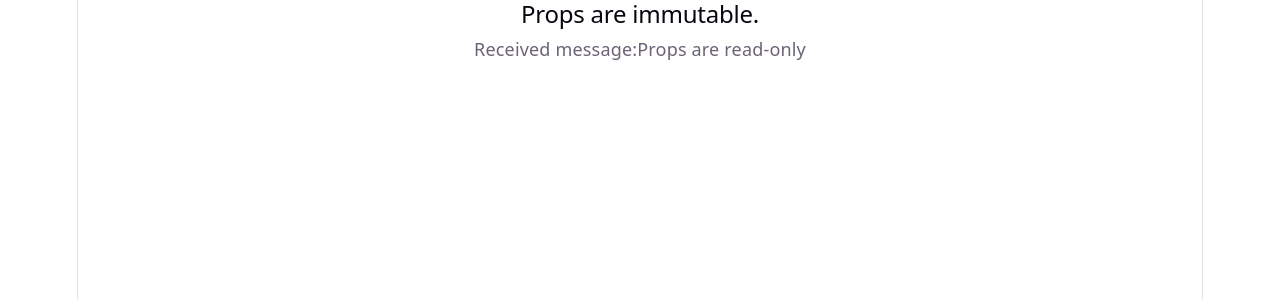
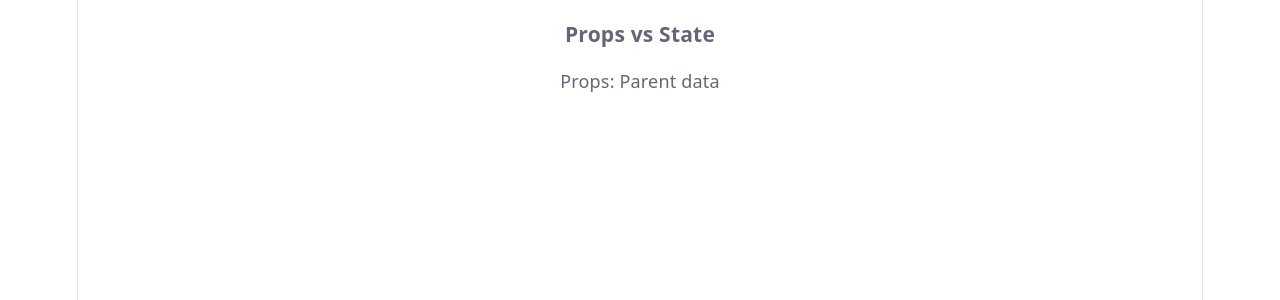
Before and after one commit to poorna834/MERN_Stu_FebMay26Mys, a React (Vite) app in the folder W9/D2/prop-example-app/: page / in a window 1280 px wide. Shown: the top 300 px of the page. Built offline with nearby package versions, Linux system fonts and the light colour scheme.

Commit message:
Props vs state Added

```diff
--- a/W9/D2/prop-example-app/src/App.jsx
+++ b/W9/D2/prop-example-app/src/App.jsx
@@ -7,6 +7,7 @@
 import { CompositionDemo } from './components/P6'
 import { ObjectsAndArrayProps } from './components/P7'
 import { PropsImmutability } from './components/P8'
+import { PropState } from './components/P9'
 import './App.css'
 
 function App() {
@@ -21,7 +22,8 @@
       {/* <SharedStateParent/> */}
       {/* <CompositionDemo/> */}
       {/* <ObjectsAndArrayProps/> */}
-      <PropsImmutability/>
+      {/* <PropsImmutability/> */}
+      <PropState/>
     </>
   )
 }
```
